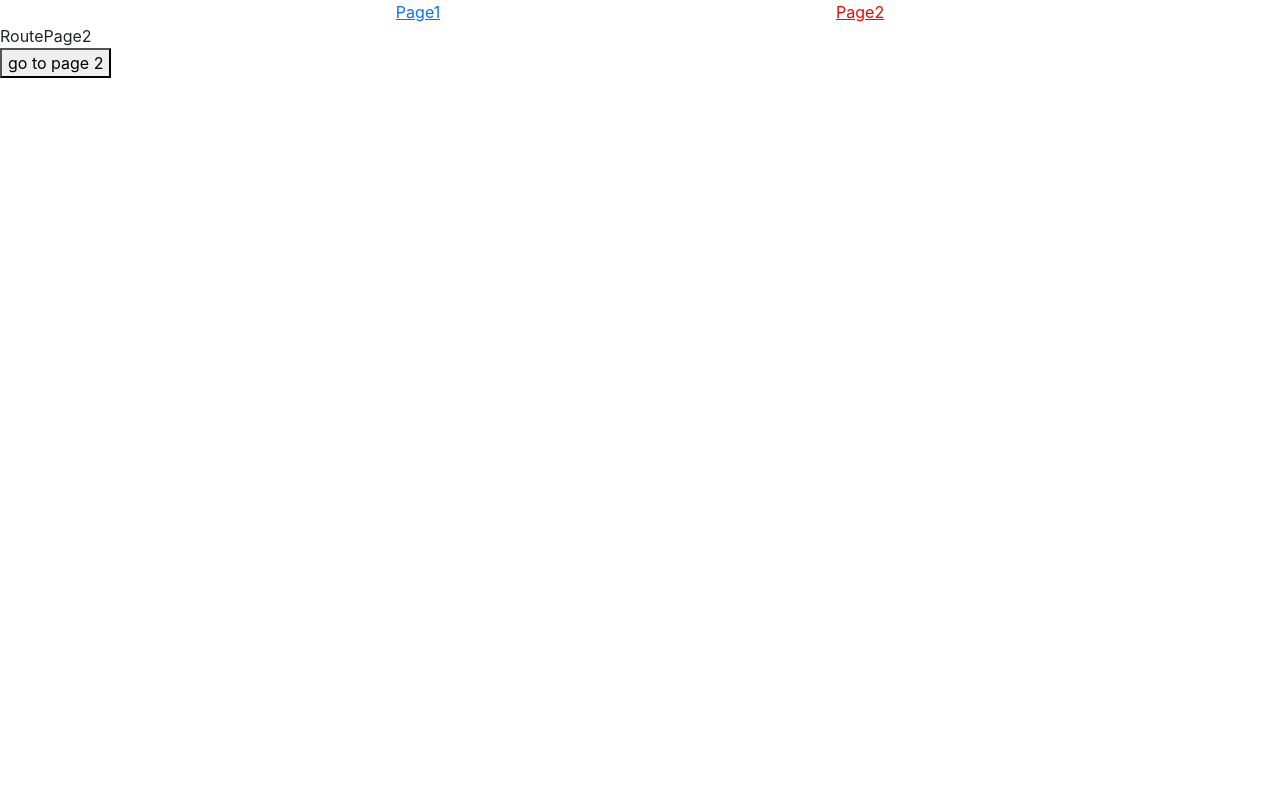
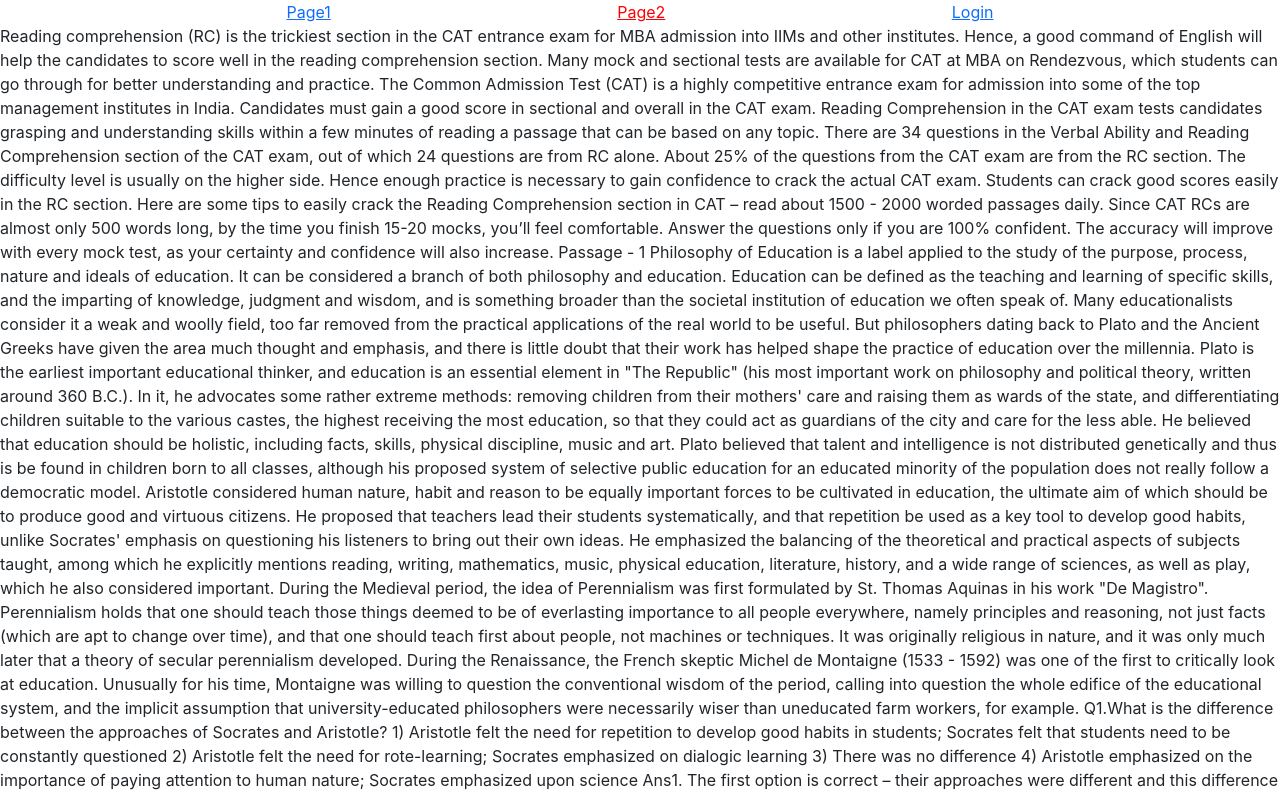
Before and after one commit to krish1302/react-training, a React (Create React App) app: page /page2 in a window 1280 px wide. Shown: the top 795 px of the page. Built offline with nearby package versions, Linux system fonts and the light colour scheme.

Commit message:
dynamic route, unknown route, lazy loading

```diff
--- a/src/App.js
+++ b/src/App.js
@@ -1,4 +1,5 @@
 import logo from './logo.svg';
+import * as React from 'react';
 import './App.css';
 import FuncProps from './Components/Props/FuncProps';
 import ClassProps from './Components/Props/ClassProps';
@@ -17,9 +18,14 @@ import Page1 from './App-components/Page1/Page1';
 import Page2 from './App-components/Page2/Page2';
 import { Route, Routes, Link, useNavigate, NavLink } from 'react-router-dom';
 import RoutePage1 from './Router-Components/RoutePage1';
-import RoutePage2 from './Router-Components/RoutePage2';
+// import RoutePage2 from './Router-Components/RoutePage2';
 import SubRouter1 from './Router-Components/sub-routers/SubRouter1';
 import SubRouter2 from './Router-Components/sub-routers/SubRouter2';
+import ErrorPage from './Router-Components/ErrorPage';
+import Login from './Router-Components/Login';
+import Home from './Router-Components/Home';
+const RoutePage2 = React.lazy(() => import("./Router-Components/RoutePage2"))
+
 
 
 function App() {
@@ -75,6 +81,7 @@ function App() {
       <nav>
         <NavLink to="page1">Page1</NavLink>
         <NavLink to="page2">Page2</NavLink>
+        <NavLink to="login">Login</NavLink>
       </nav>
 
       <Routes>
@@ -84,10 +91,17 @@ function App() {
             <Route path='sub1' element={<SubRouter1/>} />
             <Route path='sub2' element={<SubRouter2/>} />
         </Route>
-        <Route path="page2" element={<RoutePage2/>} ></Route>
+        <Route path="page2" element={
+          <React.Suspense fallback={<>...</>}>
+            <RoutePage2 />
+          </React.Suspense>
+        } ></Route>
+        <Route path='login' element={<Login/>}></Route>
+        <Route path='user/:userName' element={<Home />}></Route>
+        <Route path="*" element={<ErrorPage/>}></Route>
       </Routes>
 
-      <button onClick={()=> navigate('/page2')}>go to page 2</button>
+      {/* <button onClick={()=> navigate('/page2')}>go to page 2</button> */}
 
     </div>
   );
--- /dev/null
+++ b/src/Router-Components/ErrorPage.js
@@ -0,0 +1,11 @@
+import React, { Component } from 'react'
+
+ class ErrorPage extends Component {
+  render() {
+    return (
+      <div>404 Not Found</div>
+    )
+  }
+}
+
+export default ErrorPage
--- /dev/null
+++ b/src/Router-Components/Home.js
@@ -0,0 +1,20 @@
+import React, { Component } from 'react'
+
+class Home extends Component {
+    constructor(props) {
+      super(props)
+
+      this.state = {
+
+      }
+    }
+  render() {
+    return (
+      <div>Welcome</div>
+    )
+  }
+}
+
+// const HomeRouter = withRouter(Home)
+
+export default Home
--- /dev/null
+++ b/src/Router-Components/Login.js
@@ -0,0 +1,35 @@
+import React, { Component, createRef } from 'react'
+import { Navigate } from 'react-router-dom'
+
+class Login extends Component {
+    constructor(props) {
+      super(props)
+
+      this.state = {
+         navigate : false,
+         user: ''
+      }
+      this.inputRef = createRef()
+    }
+
+    goToHome = () => {
+        this.setState({
+            user: '/user/'+this.inputRef.current.value,
+            navigate: true
+        })
+
+
+    }
+
+  render() {
+    return (
+      <div>
+        { this.state.navigate && <Navigate to={this.state.user}/>}
+        <input type='text' ref={this.inputRef} />
+        <button onClick={() => this.goToHome()}>Login</button>
+      </div>
+    )
+  }
+}
+
+export default Login
--- a/src/Router-Components/RoutePage2.js
+++ b/src/Router-Components/RoutePage2.js
@@ -3,7 +3,93 @@ import React, { Component } from 'react'
 class RoutePage2 extends Component {
   render() {
     return (
-      <div>RoutePage2</div>
+      <div>
+
+
+Reading comprehension (RC) is the trickiest section in the CAT entrance exam for MBA admission into IIMs and other institutes. Hence, a good command of English will help the candidates to score well in the reading comprehension section. Many mock and sectional tests are available for CAT at MBA on Rendezvous, which students can go through for better understanding and practice.
+
+The Common Admission Test (CAT) is a highly competitive entrance exam for admission into some of the top management institutes in India. Candidates must gain a good score in sectional and overall in the CAT exam.
+
+Reading Comprehension in the CAT exam tests candidates grasping and understanding skills within a few minutes of reading a passage that can be based on any topic. There are 34 questions in the Verbal Ability and Reading Comprehension section of the CAT exam, out of which 24 questions are from RC alone. About 25% of the questions from the CAT exam are from the RC section. The difficulty level is usually on the higher side. Hence enough practice is necessary to gain confidence to crack the actual CAT exam.
+
+Students can crack good scores easily in the RC section.
+
+Here are some tips to easily crack the Reading Comprehension section in CAT – read about 1500 - 2000 worded passages daily. Since CAT RCs are almost only 500 words long, by the time you finish 15-20 mocks, you’ll feel comfortable. Answer the questions only if you are 100% confident. The accuracy will improve with every mock test, as your certainty and confidence will also increase.
+Passage - 1
+
+Philosophy of Education is a label applied to the study of the purpose, process, nature and ideals of education. It can be considered a branch of both philosophy and education. Education can be defined as the teaching and learning of specific skills, and the imparting of knowledge, judgment and wisdom, and is something broader than the societal institution of education we often speak of.
+
+Many educationalists consider it a weak and woolly field, too far removed from the practical applications of the real world to be useful. But philosophers dating back to Plato and the Ancient Greeks have given the area much thought and emphasis, and there is little doubt that their work has helped shape the practice of education over the millennia.
+
+Plato is the earliest important educational thinker, and education is an essential element in "The Republic" (his most important work on philosophy and political theory, written around 360 B.C.). In it, he advocates some rather extreme methods: removing children from their mothers' care and raising them as wards of the state, and differentiating children suitable to the various castes, the highest receiving the most education, so that they could act as guardians of the city and care for the less able. He believed that education should be holistic, including facts, skills, physical discipline, music and art. Plato believed that talent and intelligence is not distributed genetically and thus is be found in children born to all classes, although his proposed system of selective public education for an educated minority of the population does not really follow a democratic model.
+
+Aristotle considered human nature, habit and reason to be equally important forces to be cultivated in education, the ultimate aim of which should be to produce good and virtuous citizens. He proposed that teachers lead their students systematically, and that repetition be used as a key tool to develop good habits, unlike Socrates' emphasis on questioning his listeners to bring out their own ideas. He emphasized the balancing of the theoretical and practical aspects of subjects taught, among which he explicitly mentions reading, writing, mathematics, music, physical education, literature, history, and a wide range of sciences, as well as play, which he also considered important.
+
+During the Medieval period, the idea of Perennialism was first formulated by St. Thomas Aquinas in his work "De Magistro". Perennialism holds that one should teach those things deemed to be of everlasting importance to all people everywhere, namely principles and reasoning, not just facts (which are apt to change over time), and that one should teach first about people, not machines or techniques. It was originally religious in nature, and it was only much later that a theory of secular perennialism developed.
+
+During the Renaissance, the French skeptic Michel de Montaigne (1533 - 1592) was one of the first to critically look at education. Unusually for his time, Montaigne was willing to question the conventional wisdom of the period, calling into question the whole edifice of the educational system, and the implicit assumption that university-educated philosophers were necessarily wiser than uneducated farm workers, for example.
+
+Q1.What is the difference between the approaches of Socrates and Aristotle?
+
+1) Aristotle felt the need for repetition to develop good habits in students; Socrates felt that students need to be constantly questioned
+
+2) Aristotle felt the need for rote-learning; Socrates emphasized on dialogic learning
+
+3) There was no difference
+
+4) Aristotle emphasized on the importance of paying attention to human nature; Socrates emphasized upon science
+
+Ans1. The first option is correct – their approaches were different and this difference is quite explicitly explained in the fourth paragraph
+
+Q2.Why do educationists consider philosophy a ‘weak and woolly’ field?
+
+1) It is not practically applicable
+
+2) Its theoretical concepts are easily understood
+
+3) It is irrelevant for education
+
+4) None of the above
+
+Ans2. The first option is correct because educationists believe that philosophical abstractions are not suitable for practical application.
+
+Q3.What do you understand by the term ‘Perennialism’, in the context of the given comprehension passage?
+
+1) It refers to something which is of ceaseless importance
+
+2) It refers to something which is quite unnecessary
+
+3) It refers to something which is abstract and theoretical
+
+4) It refers to something which existed in the past and no longer exists now
+
+Ans3. The first option is correct because the term comes from the root word ‘perennial’ – which means ceaseless.
+
+Q4.Were Plato’s beliefs about education democratic?
+
+1) He believed that only the rich have the right to acquire education
+
+2) Yes
+
+3) He believed that only a select few are meant to attend schools
+
+4) He believed that all pupils are not talented
+
+Ans4. The second option is correct – Plato’s beliefs were democratic but not his suggested practices
+
+Q5.Why did Aquinas propose a model of education which did not lay much emphasis on facts?
+
+1) Facts are not important
+
+2) Facts do not lead to holistic education
+
+3) Facts change with the changing times
+
+4) Facts are frozen in time
+
+Ans5. The third option is correct – facts do change with the changing times, hence, they are not of the utmost importance when aiming for holistic education.
+
+      </div>
     )
   }
 }
```
